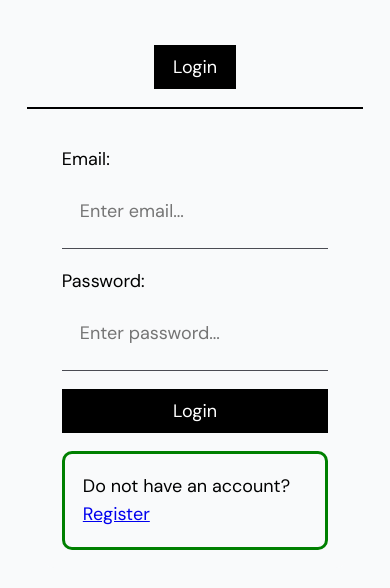
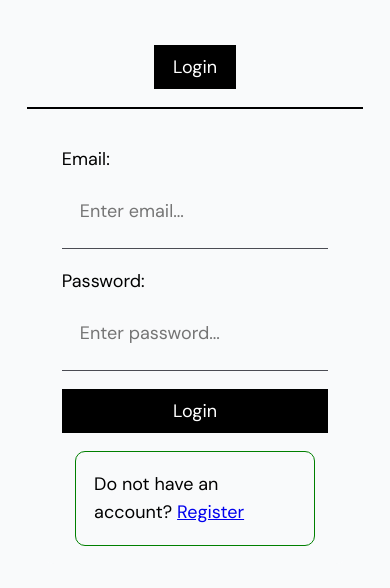
Before and after one commit to kashsan-jp/react-appwrite-todo-app, a React (Vite) app: page /login/ in a window 390 px wide. Shown: the top 588 px of the page. Built offline with nearby package versions, Linux system fonts and the light colour scheme; no server answers; a web font is replaced by a local one.

Commit message:
2025.8.2.19:03

```diff
--- a/src/index.css
+++ b/src/index.css
@@ -413,4 +413,8 @@ padding: 1rem;
   .container h1{
     font-size: 1.3rem
   }
+  p {
+    border-width: 0.1rem;
+    width: 90%;
+  }
 }
```
